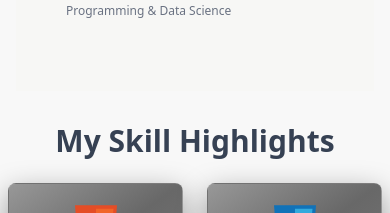
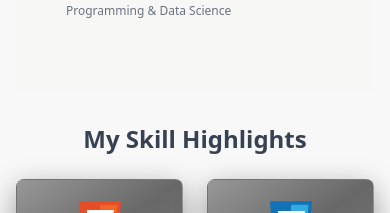
Before and after one commit to kkamal11/kkamal11.github.io, a React app: page / in a window 390 px wide. Shown: the part 2086-2299 px from the top of the page. Built offline with nearby package versions, Linux system fonts and the light colour scheme; the HTML template or start-up script is replaced by a standard one.

Commit message:
style enahancement for mobile screen

```diff
--- a/src/components/Footer.tsx
+++ b/src/components/Footer.tsx
@@ -48,7 +48,7 @@ export default function Footer() {
         </div>
 
         {/* Right Email */}
-        <div className="text-3xl md:text-4xl font-light tracking-wide text-white">
+        <div className="text-xl sm:text-3xl md:text-4xl font-light tracking-wide text-white">
           dev.kamal.kishor@gmail.com
         </div>
       </div>
--- a/src/components/MySkills.tsx
+++ b/src/components/MySkills.tsx
@@ -36,11 +36,11 @@ export default function MySkills() {
 
   return (
     <section className="bg-[#F8F8F8] py-8">
-      <h1 className="text-3xl text-gray-700 font-semibold text-center mb-6">
+      <h1 className="text-2xl sm:text-3xl text-gray-700 font-semibold text-center mb-6">
         My Skill Highlights
       </h1>
 
-      <div className="max-w-7xl px-2 sm:px-4 md:px-24">
+      <div className="max-w-7xl px-4 sm:px-6 md:px-24">
         <div className="grid grid-cols-2 sm:grid-cols-3 md:grid-cols-4 lg:grid-cols-5 gap-6">
           {visibleSkills.map((item, i) => (
             <SkillCard key={i} item={item} />
--- a/src/pages/Home.tsx
+++ b/src/pages/Home.tsx
@@ -53,7 +53,7 @@ export default function Home() {
 
       {/* Right background image */}
       <div
-        className="absolute right-0 top-0 h-full w-[65%] z-0 transition-transform duration-500 ease-out"
+        className="absolute right-0 top-0 h-[70%] w-[55%] sm:h-full sm:w-[65%] z-0 transition-transform duration-500 ease-out"
         style={{ transform: `translate(${parallax.x}px, ${parallax.y}px)` }}>
         <img
           src={kml}
```
